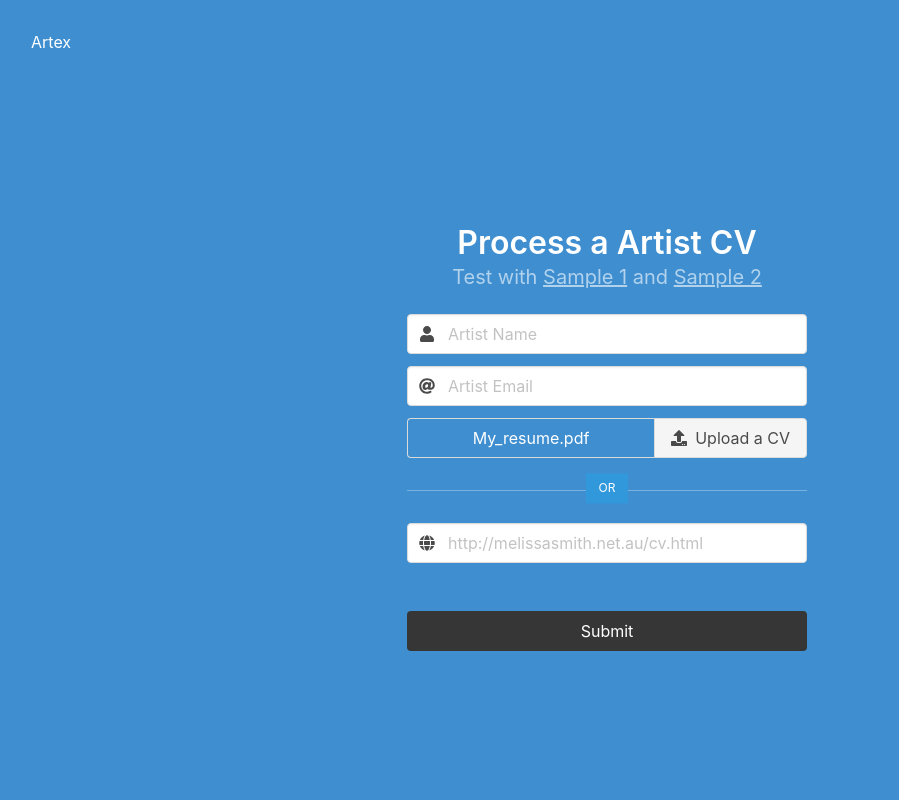
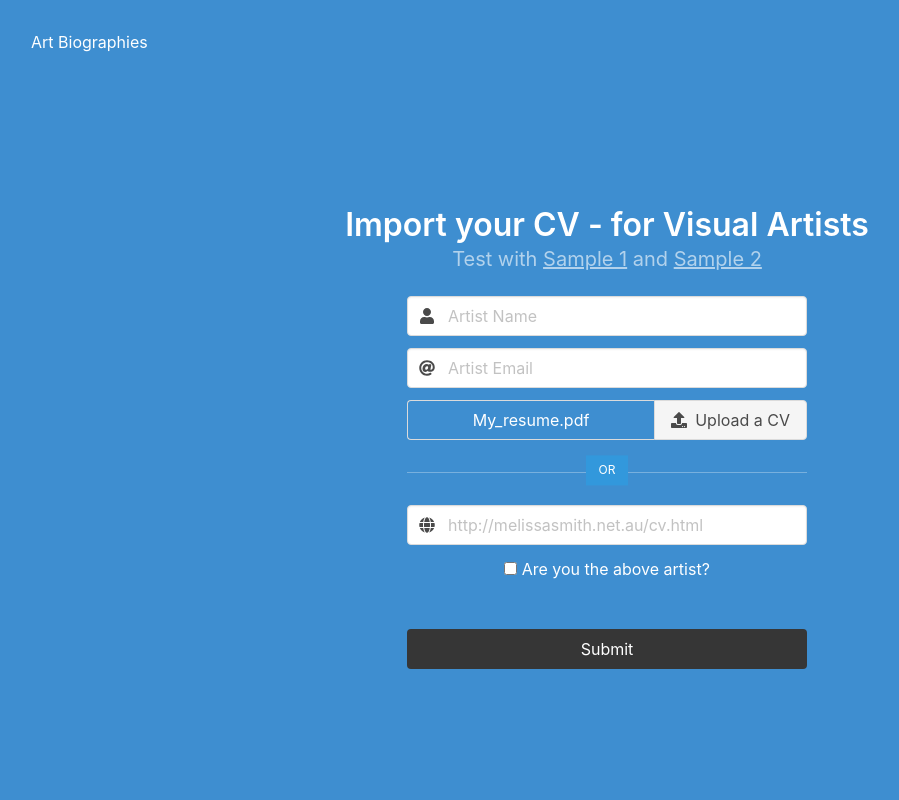
Before and after one commit to darwin403/artist-cv-parser, a Flask app: page / in a window 1280 px wide. Shown: the whole page, without its empty margins (33-932 px from the left). Run offline with Flask 2, Linux system fonts and the light colour scheme; some libraries are stand-ins or nearby versions.

Commit message:
Add is_artist field

```diff
--- a/core/process.py
+++ b/core/process.py
@@ -212,6 +212,7 @@ class Parser:
             "input": {
                 "name": self.meta.get("input", {}).get("name", "").title() or None,
                 "email": self.meta.get("input", {}).get("email"),
+                "is_artist": self.meta.get("input", {}).get("is_artist", False),
             },
             "ip": self.meta.get("ip"),
             "createdAt": now,
--- a/web/app.py
+++ b/web/app.py
@@ -48,9 +48,10 @@ def save():
     # get artist info
     name = request.form.get("name")
     email = request.form.get("email")
+    is_artist = request.form.get("is_artist")
 
     # bad request
-    if not name or not email:
+    if not name or not email or not is_artist:
         return abort(400)
 
     cv = request.files["cv"]
@@ -74,6 +75,7 @@ def save():
             filename=filename,
             name=name if name else None,
             email=email if email else None,
+            is_artist=is_artist if is_artist else None,
         )
     )
 
@@ -84,12 +86,15 @@ def process(filename):
     # get artist info
     name = request.args.get("name")
     email = request.args.get("email")
+    is_artist = request.args.get("is_artist")
 
     # bad request
-    if not name or not email:
+    if not name or not email or not is_artist:
         return abort(400)
 
-    return render_template("result.jinja2", filename=filename, name=name, email=email)
+    return render_template(
+        "result.jinja2", filename=filename, name=name, email=email, is_artist=is_artist
+    )
 
 
 # Declare socket
@@ -100,8 +105,10 @@ socketio = SocketIO(app)
 @socketio.on("job:start")
 def job_start(job):
     # bad request
-    if not job.get("name") or not job.get("email"):
-        emit("job:done", {"status": "Artist's name and email are not provided."})
+    if not job.get("name") or not job.get("email") or not job.get("is_artist"):
+        emit(
+            "job:done", {"status": "Artist's name, email or identity is not provided."}
+        )
         return
 
     filename = job.get("filename")
@@ -114,7 +121,11 @@ def job_start(job):
 
     # save user info
     meta = {
-        "input": {"name": job.get("name"), "email": job.get("email")},
+        "input": {
+            "name": job.get("name"),
+            "email": job.get("email"),
+            "is_artist": True,
+        },
         "ip": job.get("ip"),
     }
 
--- a/web/templates/base.jinja2
+++ b/web/templates/base.jinja2
@@ -6,7 +6,7 @@
   <meta name="viewport" content="width=device-width, initial-scale=1.0" />
   <link rel="shortcut icon" href="{{ url_for('static', filename='favicon.ico') }}" type="image/x-icon" />
 
-  <title>{% block title %}{% endblock %} | Artex v1.0.0</title>
+  <title>{% block title %}{% endblock %} | Art Biographies</title>
 
   <!-- Load site-wide libraries -->
   <link rel="stylesheet" href="https://cdnjs.cloudflare.com/ajax/libs/bulma/0.9.0/css/bulma.min.css" />
--- a/web/templates/home.jinja2
+++ b/web/templates/home.jinja2
@@ -57,6 +57,7 @@ $(document).ready(function(){
     const email = $('input[name="email"]');
     const cv = $('input[name="cv"]');
     const url = $('input[name="url"]');
+    const is_artist = $('input[name="is_artist"]');
 
     // highlight missing upload or web field
     if (!url.val() && !cv.val()){
@@ -69,18 +70,25 @@ $(document).ready(function(){
     if (!name.val()){
       name.addClass("is-danger");
     } else {
-      name.removeClass("is-danger")
+      name.removeClass("is-danger");
     }
 
     // highlight missing email
     if (!email.val()){
       email.addClass("is-danger");
     } else {
-      email.removeClass("is-danger")
+      email.removeClass("is-danger");
+    }
+
+    // highlight missing checkbox
+    if (!is_artist.is(":checked")){
+      is_artist.parent().addClass('has-text-danger');
+    } else {
+      is_artist.parent().removeClass('has-text-danger');
     }
 
     // form status
-    const isValid = !!name.val() && !!email.val() && !!(url.val() || cv.val())
+    const isValid = !!name.val() && !!email.val() && !!(url.val() || cv.val()) && !!is_artist.is(":checked");
 
     return isValid;
   })
@@ -102,7 +110,7 @@ $(document).ready(function(){
       <div class="container">
         <div class="navbar-brand">
           <a class="navbar-item" href="/">
-            Artex
+            Art Biographies
           </a>
           <span class="navbar-burger burger">
             <span></span>
@@ -117,19 +125,19 @@ $(document).ready(function(){
   <div class="hero-body">
     <div class="container has-text-centered">
       <p class="title">
-        Process a Artist CV
+        Import your CV - for Visual Artists
       </p>
       <p class="subtitle">
         Test with
         <a
-          href="{{ url_for('process', filename='marc.pdf', name='Marc Ethfrington', email='marc@artgallery.com') }}"
+          href="{{ url_for('process', filename='marc.pdf', name='Marc Ethfrington', email='marc@artgallery.com', is_artist='on') }}"
           target="new"
           style="text-decoration: underline;"
           >Sample 1</a
         >
         and
         <a
-          href="{{ url_for('process', filename='michael.pdf', name='Michael Zavros', email='michael@artgallery.com') }}"
+          href="{{ url_for('process', filename='michael.pdf', name='Michael Zavros', email='michael@artgallery.com', is_artist='on') }}"
           target="new"
           style="text-decoration: underline;"
           >Sample 2</a
@@ -182,6 +190,14 @@ $(document).ready(function(){
         </div>
         <div class="field">
           <div class="control">
+            <label class="checkbox">
+              <input type="checkbox" name="is_artist">
+              Are you the above artist?
+            </label>
+          </div>
+        </div>
+        <div class="field">
+          <div class="control">
             <button class="button is-dark is-fullwidth">Submit</button>
           </div>
         </div>
--- a/web/templates/result.jinja2
+++ b/web/templates/result.jinja2
@@ -110,6 +110,7 @@ head %}
       filename: {{ filename|tojson|safe }},
       name: {{ name|tojson|safe }},
       email: {{ email|tojson|safe }},
+      is_artist: {{ is_artist|tojson|safe }},
       ip: get_ip(),
     });
 
@@ -239,7 +240,7 @@ head %}
   <div class="container">
     <div class="navbar-brand">
       <a class="navbar-item" href="/">
-        Artex
+        Art Biographies
       </a>
       <span class="navbar-burger burger">
         <span></span>
```
